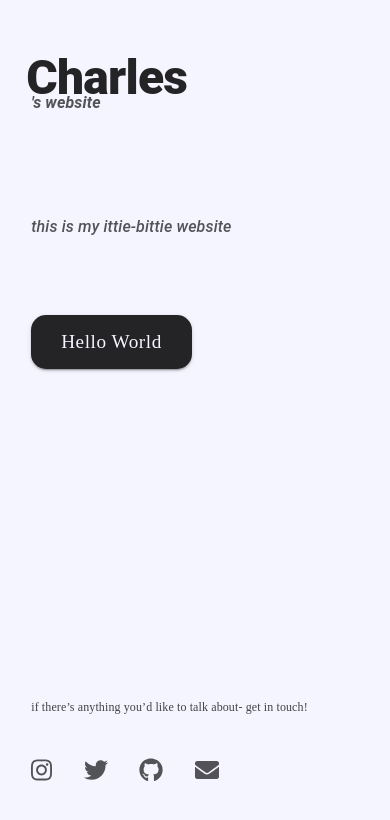
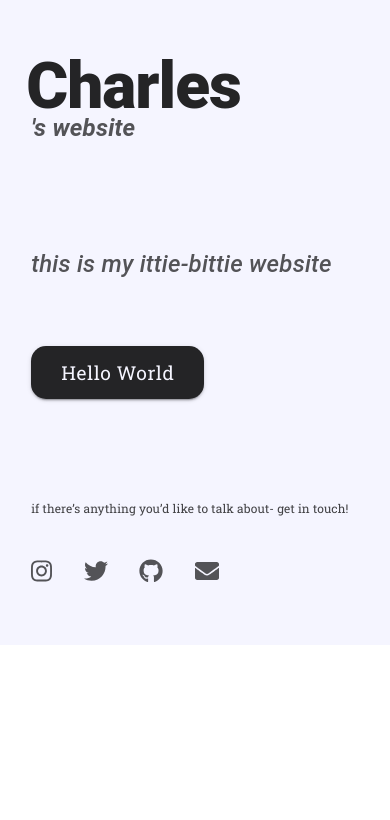
Before and after one commit to charlesHetterich/Personal-Site-Project, a React (Create React App) app: page / in a window 390 px wide. Shown: the top 820 px of the page. Built offline with nearby package versions, Linux system fonts and the light colour scheme.

Commit message:
Made some changes to fix mobile - imported roboto slab from google fonts - changed views minWidth to use a different min Width value - other minor changes

```diff
--- a/src/Util/Components/Interactables/ThemeButton.tsx
+++ b/src/Util/Components/Interactables/ThemeButton.tsx
@@ -23,8 +23,8 @@ export const StyledButton = withStyles((theme) => ({
     padding: 10,
     paddingRight: 30,
     paddingLeft: 30,
-    fontFamily: "roboto slab",
-    fontWeight: 500,
+    fontFamily: "'Roboto Slab', serif",
+    fontWeight: 400,
     fontSize: "1.2em",
   },
   label: {
--- a/src/Views/App.tsx
+++ b/src/Views/App.tsx
@@ -48,7 +48,7 @@ const Container = withStyles((theme) => ({
   root: {
     display: "flex",
     width: "100%",
-    minHeight: "100vh",
+    minHeight: "-webkit-fill-available",
     [theme.breakpoints.down("md")]: {
       flexDirection: "column",
     },
@@ -103,9 +103,6 @@ const Title = withStyles((theme) => ({
     marginLeft: -5,
     fontWeight: 900,
     fontSize: "4em",
-    [theme.breakpoints.down("xs")]: {
-      fontSize: "3em",
-    },
   },
 }))(Text);
 
@@ -116,9 +113,6 @@ const SubTitle = withStyles((theme) => ({
     fontWeight: 700,
     fontStyle: "italic",
     marginBottom: 100,
-    [theme.breakpoints.down("xs")]: {
-      fontSize: "1em",
-    },
   },
 }))(Text);
 
@@ -130,9 +124,6 @@ const DescText = withStyles((theme) => ({
     fontWeight: 500,
     fontStyle: "italic",
     height: 100,
-    [theme.breakpoints.down("xs")]: {
-      fontSize: "1em",
-    },
   },
 }))(Text);
 
--- a/src/index.css
+++ b/src/index.css
@@ -1,3 +1,5 @@
+@import url("https://fonts.googleapis.com/css2?family=Roboto+Slab:wght@400&display=swap");
+
 * {
   margin: 0;
   padding: 0;
```
